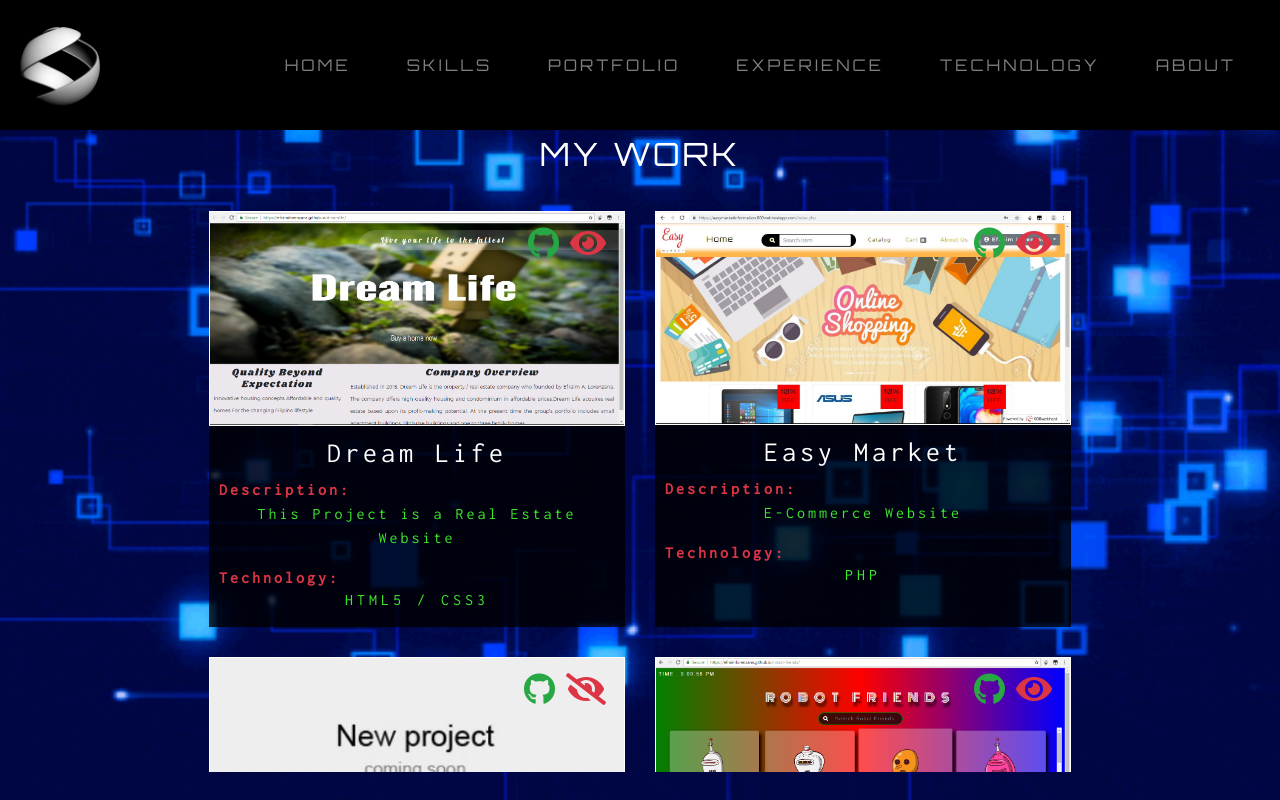
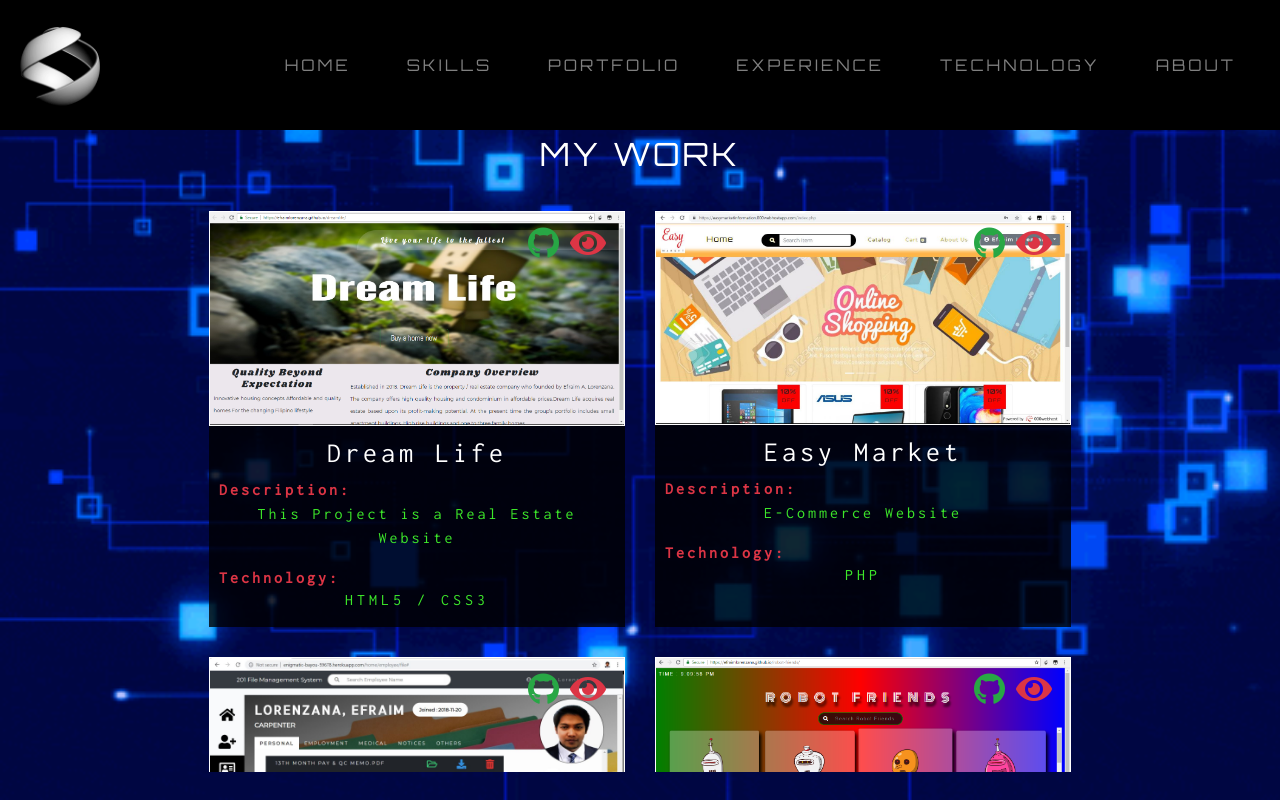
Before and after one commit to efraimlorenzana/react-portfolio, a React (Create React App) app: page /react-portfolio/my_work in a window 1280 px wide. Built offline with nearby package versions, Linux system fonts and the light colour scheme.

Commit message:
added capstone 3 in portfolio

```diff
--- a/src/assets/data/UserInfo.js
+++ b/src/assets/data/UserInfo.js
@@ -108,13 +108,13 @@ export const projects = [
 		github: "#",
 		img : "easymarket.jpg"
 	},
-	{ // Capstone 3
-		title: "Capstone 3",
-		description: "Under Construction",
-		tech: "Laravel/MariaDB",
-		site: "#",
-		github: "#",
-		img : "new.jpg"
+	{ // 201 File Management system
+		title: "201 File Management System",
+		description: "Simple tools to manage employees files online",
+		tech: "Laravel/PHP",
+		site: "http://enigmatic-bayou-59678.herokuapp.com/",
+		github: "https://github.com/efraimlorenzana/hr-fms",
+		img : "hr-fms.jpg"
 	},
 	{ // robot-friends
 		title: "Robo-Friends",
--- a/src/container/home.js
+++ b/src/container/home.js
@@ -1,6 +1,6 @@
 import React, { Component } from 'react';
 import './css/home.css';
-import { bio } from '../assets/data/UserInfo';
+import { bio, personal } from '../assets/data/UserInfo';
 import Contact from '../components/js/contact';
 import { SERVER_URL } from '../server';
 
@@ -8,7 +8,7 @@ export default class Home extends Component {
 	constructor() {
 		super();
 		this.state = {
-			info: '',
+			info: personal,
 			about: bio
 		};
 	}
@@ -21,9 +21,13 @@ export default class Home extends Component {
 			})
 		})
 		.then(data => data.json())
-		.then(res => this.setState({info:res}))
+		.then(res => {
+			this.setState({info:res})
+			// console.log(res);
+		})
 		.catch(res => this.setState({info:res}));
 		// this.setState({info: personal})
+		// console.log(personal);
 	}
 	render() {
 		const {info} = this.state;
```
Also changed, not shown: src/assets/img/projects/hr-fms.jpg (added).
